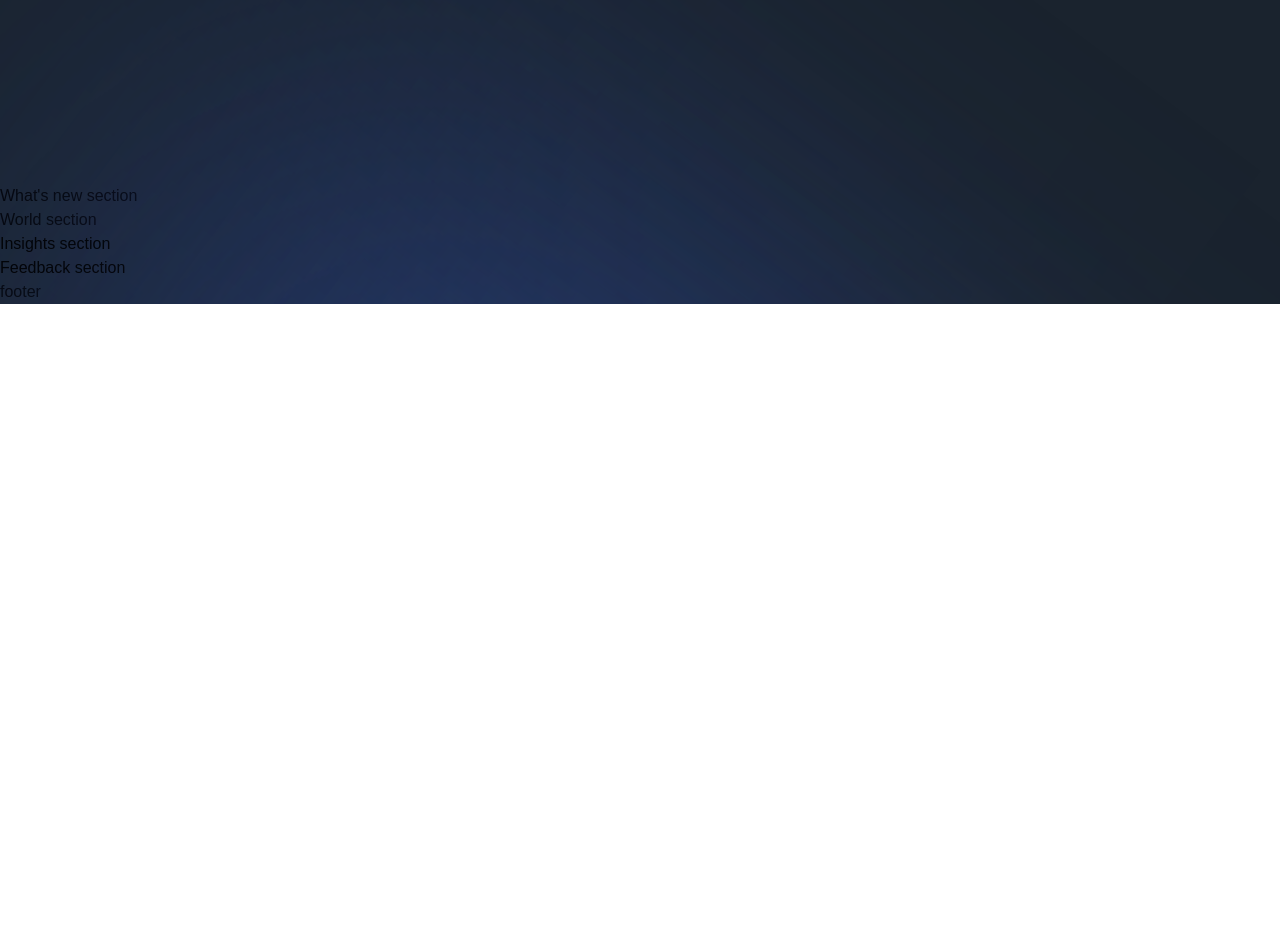
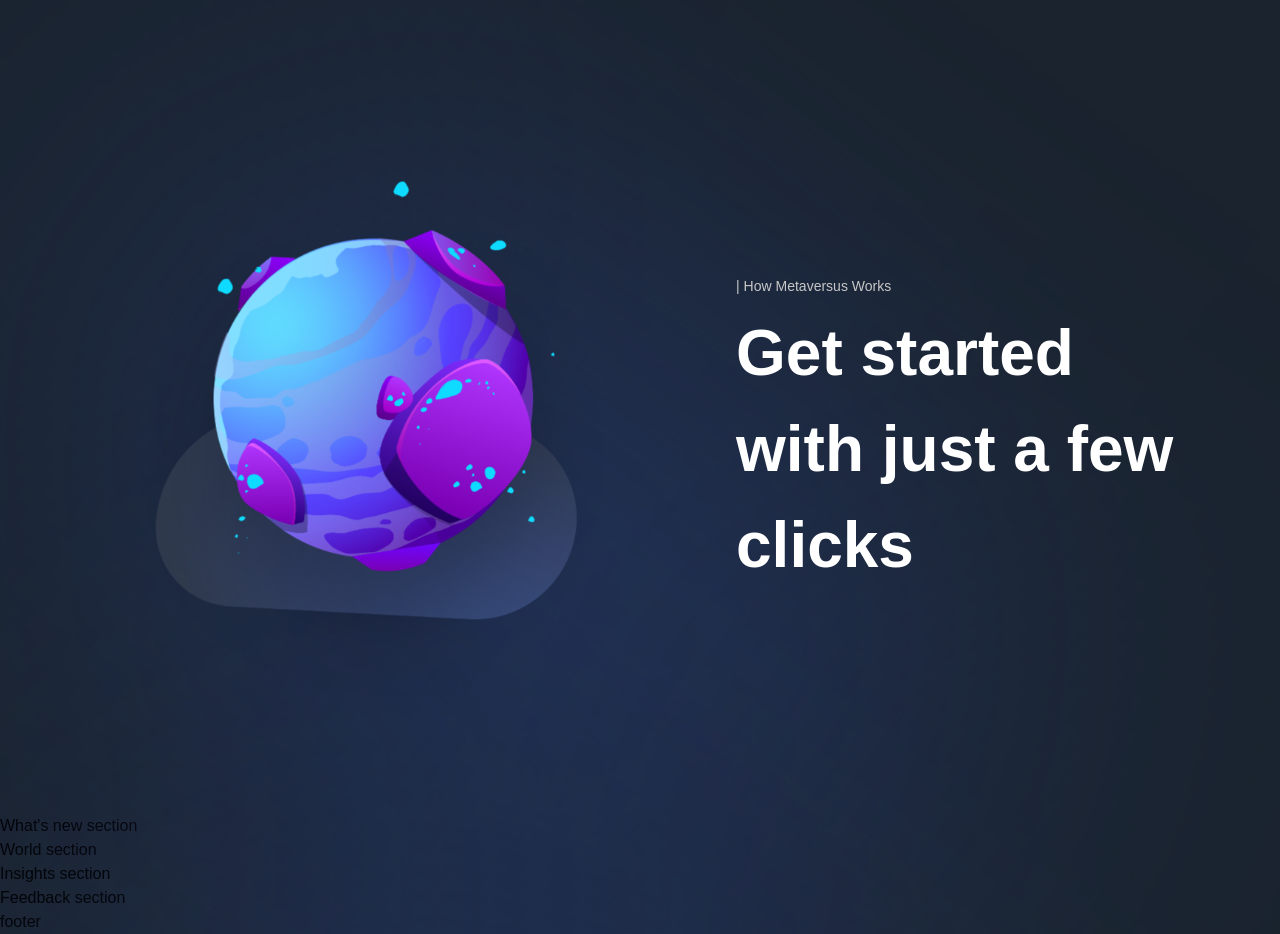
Before and after one commit to Chandrasura25/Metaversus, a Next.js app: page / in a window 1280 px wide. Shown: the part 2600-3534 px from the top of the page. Before the commit the page ends 2904 px from the top, so only its background shows below. Built offline with nearby package versions, Linux system fonts and the light colour scheme; a web font is replaced by a local one.

Commit message:
get started

```diff
--- a/sections/GetStarted.jsx
+++ b/sections/GetStarted.jsx
@@ -13,14 +13,21 @@ const GetStarted = () => (
       variants={staggerContainer}
       initial="hidden"
       whileInView="show"
-      viewport={{once: 'false', amount: 0.25}}
+      viewport={{ once: 'false', amount: 0.25 }}
       className={`${styles.innerWidth} mx-auto flex lg:flex-row flex-col gap-8`}
     >
       <motion.div
         variants={planetVariants('left')}
         className={`flex-1 ${styles.flexCenter}`}
       >
-        <img/>
+        <img src="/get-started.png" alt="get_started" className="w-[90%] h-[90%] object-contain" />
+      </motion.div>
+      <motion.div
+        variants={fadeIn('left', 'tween', 0.2, 1)}
+        className="flex-[0.75] flex justify-center flex-col"
+      >
+        <TypingText title="| How Metaversus Works" />
+        <TitleText title={<>Get started with just a few clicks</>} />
       </motion.div>
     </motion.div>
   </section>
```
